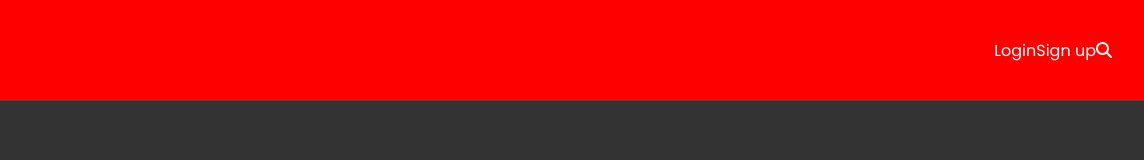
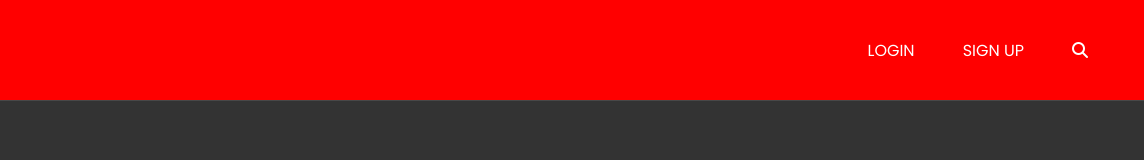
Before and after one commit to X-itachi-X/My-Portfolio-website-parallax-effect, a plain HTML site: page index.html in a window 1280 px wide. Shown: the full height of the page, 136-1280 px from the left. Drawn offline with Linux system fonts and the light colour scheme.

Commit message:
Jun 25, 2023, 12:13 PM

```diff
--- a/style.css
+++ b/style.css
@@ -44,5 +44,6 @@ header ul{
 header ul a{
     text-decoration: none;
     color: #fff;
-    padding: ;
+    padding: 0 1.5rem;
+    text-transform: uppercase;
 }
```
